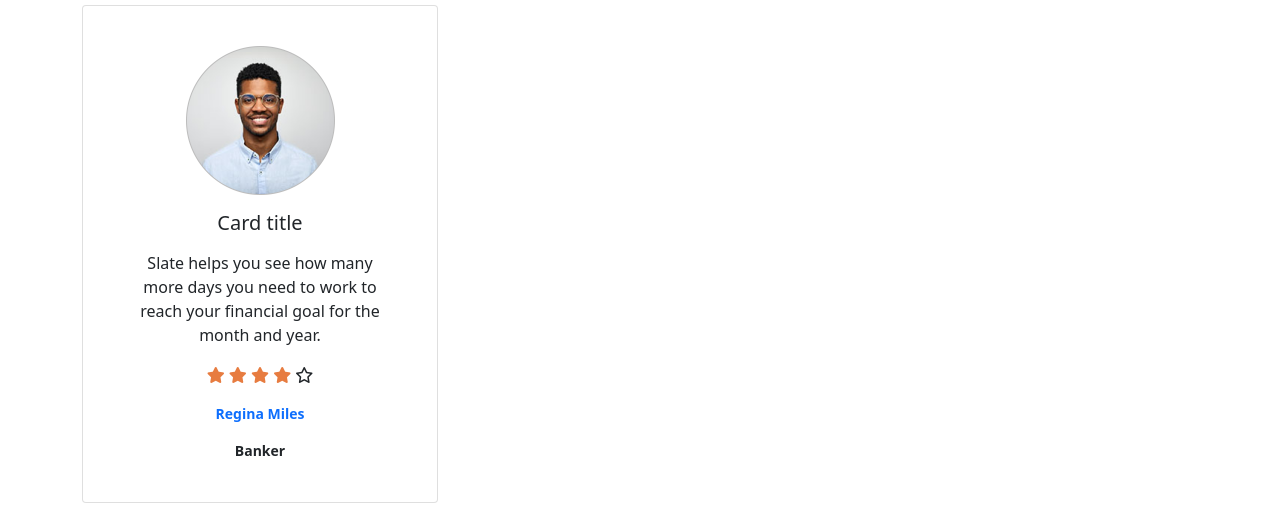
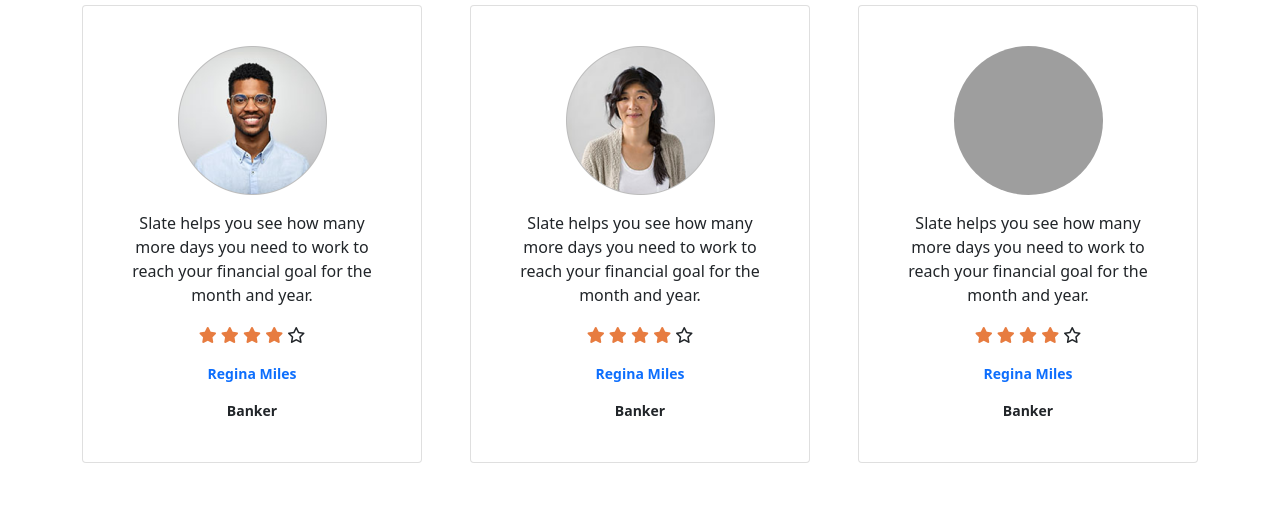
Before and after one commit to iazadur/A3, a plain HTML site: page index.html in a window 1280 px wide. Shown: the part 1045-1551 px from the top of the page. Drawn offline with nearby package versions, Linux system fonts and the light colour scheme; grey boxes are pictures that could not be loaded.

Commit message:
another update

```diff
--- a/css/main.css
+++ b/css/main.css
@@ -50,3 +50,6 @@
     width: 149px;
     height: 149px;
 }
+.image-rounded{
+    border-radius: 50%;
+}
--- a/index.html
+++ b/index.html
@@ -113,7 +113,7 @@
         <section class="my-5 by-5">
             <h1 class="text-center fs-0 fw-bold fst-normal lh-xl ff-poppins">Happy <span class="text-orange">Clients
                     says</span></h1>
-            <div class="row row-cols-1 row-cols-md-3 g-4">
+            <div class="row row-cols-1 row-cols-md-3 g-5">
                 <div class="col">
                     <div class="card h-100 py-4 px-4">
                         <div class="py-3 px-2">
@@ -122,7 +122,58 @@
                             </div>
                             <div class="card-body pb-0">
 
-                                <h5 class="card-title text-center mb-3">Card title</h5>
+                                <p class="card-text fw-normal text-center fs-6 lh-base">Slate helps you see how many
+                                    more days you need to work
+                                    to reach your financial goal for the month and year.</p>
+                                <div class="text-center mb-3">
+                                    <i class="fas fa-star bg-orange"></i>
+                                    <i class="fas fa-star bg-orange"></i>
+                                    <i class="fas fa-star bg-orange"></i>
+                                    <i class="fas fa-star bg-orange"></i>
+                                    <i class="far fa-star"></i>
+                                </div>
+                                <p class="text-center fw-bold lh-base fs-7"><a class="text-decoration-none"
+                                        href="http://" target="_blank" rel="noopener noreferrer">Regina Miles</a>
+                                </p>
+                                <p class="text-center fw-bold fs-7 mb-0 p-0">Banker</p>
+                            </div>
+                        </div>
+                    </div>
+                </div>
+                <div class="col">
+                    <div class="card h-100 py-4 px-4">
+                        <div class="py-3 px-2">
+                            <div class="d-flex justify-content-center align-items-center">
+                                <img src="images/user-2.png" class="card-img-top user-img" alt="">
+                            </div>
+                            <div class="card-body pb-0">
+
+                                <p class="card-text fw-normal text-center fs-6 lh-base">Slate helps you see how many
+                                    more days you need to work
+                                    to reach your financial goal for the month and year.</p>
+                                <div class="text-center mb-3">
+                                    <i class="fas fa-star bg-orange"></i>
+                                    <i class="fas fa-star bg-orange"></i>
+                                    <i class="fas fa-star bg-orange"></i>
+                                    <i class="fas fa-star bg-orange"></i>
+                                    <i class="far fa-star"></i>
+                                </div>
+                                <p class="text-center fw-bold lh-base fs-7"><a class="text-decoration-none"
+                                        href="http://" target="_blank" rel="noopener noreferrer">Regina Miles</a>
+                                </p>
+                                <p class="text-center fw-bold fs-7 mb-0 p-0">Banker</p>
+                            </div>
+                        </div>
+                    </div>
+                </div>
+                <div class="col">
+                    <div class="card h-100 py-4 px-4">
+                        <div class="py-3 px-2">
+                            <div class="d-flex justify-content-center align-items-center">
+                                <img src="images/user-3.jpg" class="card-img-top user-img image-rounded" alt="">
+                            </div>
+                            <div class="card-body pb-0">
+
                                 <p class="card-text fw-normal text-center fs-6 lh-base">Slate helps you see how many
                                     more days you need to work
                                     to reach your financial goal for the month and year.</p>
```
